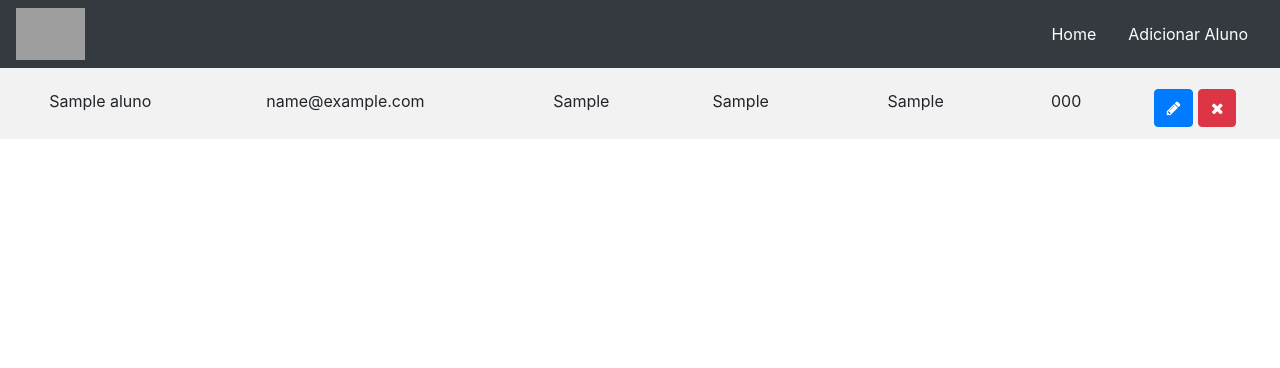
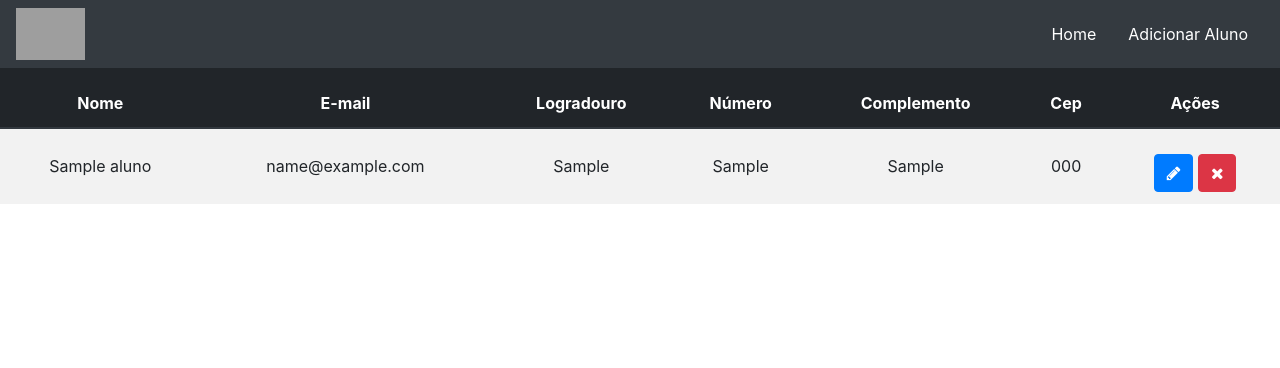
Before and after one commit to LuccasBarbosa/distribuidas, a Flask app: page / in a window 1280 px wide. Shown: the top 368 px of the page. Run offline with Flask 2, Linux system fonts and the light colour scheme; tables that the repository leaves empty hold one stand-in row (values such as "Sample post"); some libraries are stand-ins or nearby versions; grey boxes are pictures that could not be loaded.

Commit message:
Update impacta.css

```diff
--- a/app/static/css/impacta.css
+++ b/app/static/css/impacta.css
@@ -9,6 +9,10 @@ header nav a{
 
 label{
     font-size: 0.8em;
+}
+
+table{
+    margin-top: 65px;
 }
 
 .btn-add{
```
